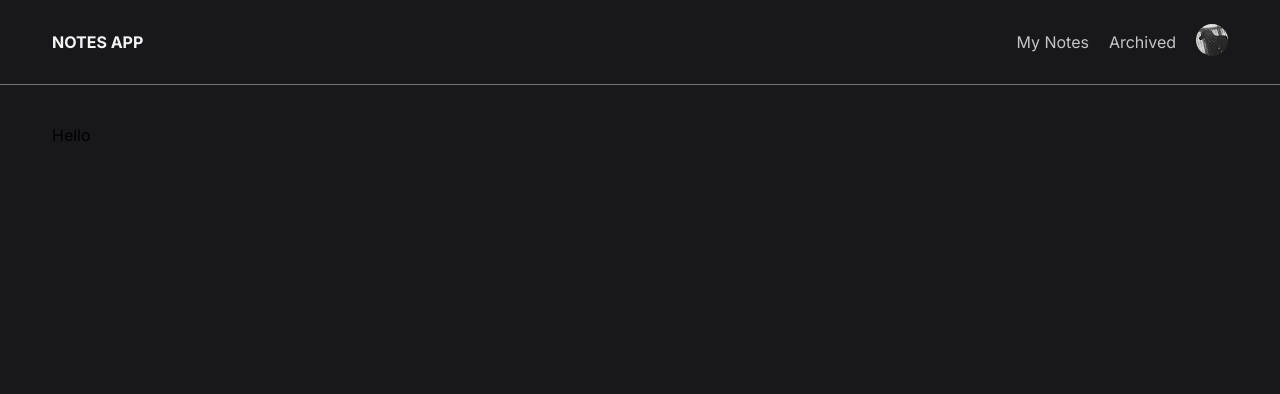
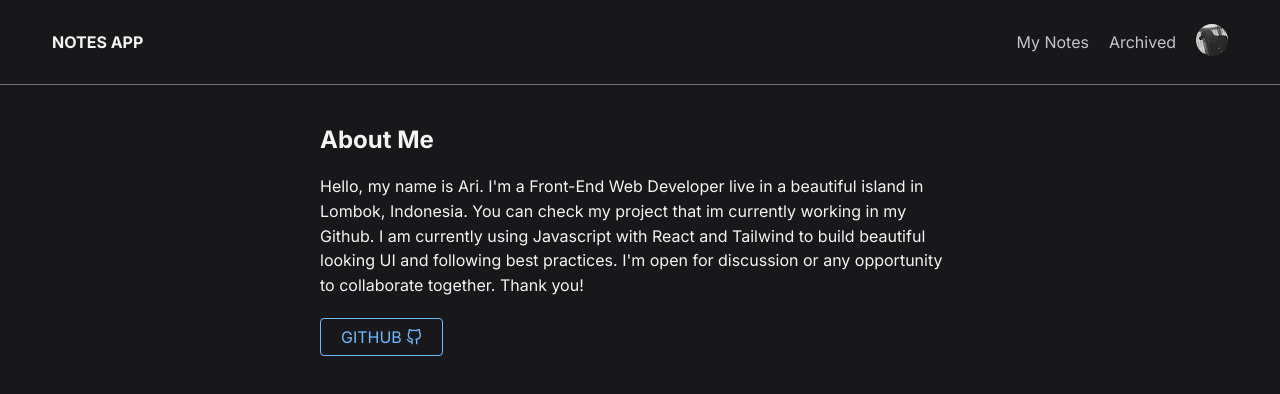
Before and after one commit to arialghifari/notes-app, a React (Create React App) app: page /profile in a window 1280 px wide. Shown: the top 394 px of the page. Built offline with nearby package versions, Linux system fonts and the light colour scheme.

Commit message:
component PropTypes

```diff
--- a/src/components/NoteInput.js
+++ b/src/components/NoteInput.js
@@ -1,5 +1,6 @@
 import { useNavigate } from 'react-router-dom';
 import WordCounter from './WordCounter';
+import PropTypes from 'prop-types';
 
 function NoteInput({ counter, title, titleChange, body, bodyChange, submit }) {
   const navigate = useNavigate();
@@ -28,10 +29,19 @@ function NoteInput({ counter, title, titleChange, body, bodyChange, submit }) {
           onChange={(e) => bodyChange(e.target.value)}
           rows='5'
         ></textarea>
-        <button type='submit'>Create</button>
+        <button type='submit'>CREATE</button>
       </form>
     </div>
   );
 }
 
+NoteInput.propTypes = {
+  counter: PropTypes.number.isRequired,
+  title: PropTypes.string.isRequired,
+  titleChange: PropTypes.func.isRequired,
+  body: PropTypes.string.isRequired,
+  bodyChange: PropTypes.func.isRequired,
+  submit: PropTypes.func.isRequired,
+};
+
 export default NoteInput;
--- a/src/components/NoteList.js
+++ b/src/components/NoteList.js
@@ -1,4 +1,5 @@
 import NoteItem from './NoteItem';
+import PropTypes from 'prop-types';
 
 function NoteList({ notes }) {
   return (
@@ -12,4 +13,8 @@ function NoteList({ notes }) {
   );
 }
 
+NoteList.propTypes = {
+  notes: PropTypes.arrayOf(PropTypes.object),
+};
+
 export default NoteList;
--- a/src/components/WordCounter.js
+++ b/src/components/WordCounter.js
@@ -1,5 +1,9 @@
+import PropTypes from 'prop-types';
+
 function WordCounter({ counter }) {
   return <p className='word-counter'>{counter} characters left</p>;
 }
 
+WordCounter.propTypes = { counter: PropTypes.number.isRequired };
+
 export default WordCounter;
--- a/src/pages/ArchivedPage.js
+++ b/src/pages/ArchivedPage.js
@@ -3,6 +3,7 @@ import { useSearchParams } from 'react-router-dom';
 import NoteList from '../components/NoteList';
 import SearchBar from '../components/SearchBar';
 import { getArchivedNotes } from '../utils/local-data';
+import PropTypes from 'prop-types';
 
 function ArchivedPageWrapper() {
   const [searchParams, setSearchParams] = useSearchParams();
@@ -54,4 +55,9 @@ class ArchivedPage extends Component {
   }
 }
 
+ArchivedPage.propTypes = {
+  changeSearchParams: PropTypes.func.isRequired,
+  keyword: PropTypes.string,
+};
+
 export default ArchivedPageWrapper;
--- a/src/pages/HomePage.js
+++ b/src/pages/HomePage.js
@@ -4,6 +4,7 @@ import SearchBar from '../components/SearchBar';
 import { getActiveNotes } from '../utils/local-data';
 import { FiPlus } from 'react-icons/fi';
 import { Link, useSearchParams } from 'react-router-dom';
+import PropTypes from 'prop-types';
 
 function HomePageWrapper() {
   const [searchParams, setSearchParams] = useSearchParams();
@@ -59,4 +60,9 @@ class HomePage extends Component {
   }
 }
 
+HomePage.propTypes = {
+  changeSearchParams: PropTypes.func.isRequired,
+  keyword: PropTypes.string,
+};
+
 export default HomePageWrapper;
--- a/src/pages/ProfilePage.js
+++ b/src/pages/ProfilePage.js
@@ -1,5 +1,26 @@
+import { FiGithub } from 'react-icons/fi';
+
 function ProfilePage() {
-  return <div>Hello</div>;
+  return (
+    <div className='profile'>
+      <h2 className='profile__title'>About Me</h2>
+      <p className='profile__body'>
+        Hello, my name is Ari. I'm a Front-End Web Developer live in a beautiful
+        island in Lombok, Indonesia. You can check my project that im currently
+        working in my Github. I am currently using Javascript with React and
+        Tailwind to build beautiful looking UI and following best practices. I'm
+        open for discussion or any opportunity to collaborate together. Thank
+        you!
+      </p>
+      <a
+        href='https://github.com/arialghifari'
+        target='_blank'
+        rel='noreferrer'
+      >
+        GITHUB <FiGithub />
+      </a>
+    </div>
+  );
 }
 
 export default ProfilePage;
--- a/src/styles/style.css
+++ b/src/styles/style.css
@@ -152,6 +152,7 @@ form button {
 
 form button {
   cursor: pointer;
+  transition: ease-in 0.1s;
 }
 
 form button:hover {
@@ -318,6 +319,37 @@ form .word-counter {
   color: #6fb9ff;
 }
 
+.profile {
+  max-width: 640px;
+  margin: 0 auto;
+  color: var(--zinc-white);
+  display: flex;
+  flex-direction: column;
+  gap: 20px;
+}
+
+.profile__body {
+  line-height: 1.55rem;
+}
+
+.profile a {
+  display: flex;
+  align-items: center;
+  text-decoration: none;
+  color: #6fb9ff;
+  gap: 4px;
+  border-radius: 4px;
+  width: fit-content;
+  border: 1px solid #6fb9ff;
+  padding: 8px 20px;
+  transition: ease-in 0.1s;
+}
+
+.profile a:hover {
+  color: #4297e7;
+  border: 1px solid #4297e7;
+}
+
 @media (min-width: 640px) {
   .note-list {
     grid-template-columns: repeat(2, 1fr);
```
Also changed, not shown: src/components/Button.js (+8 -0 lines), src/components/NoteItem.js (+8 -0 lines), src/components/NotesApp.js (deleted, +0 -86 lines), src/components/SearchBar.js (+7 -0 lines).
